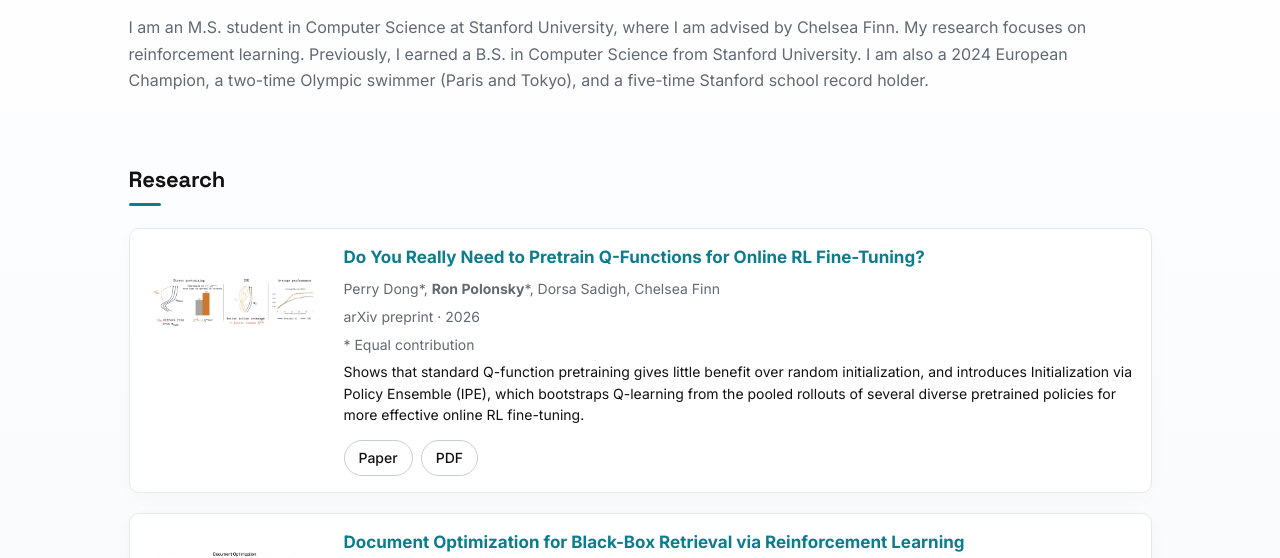
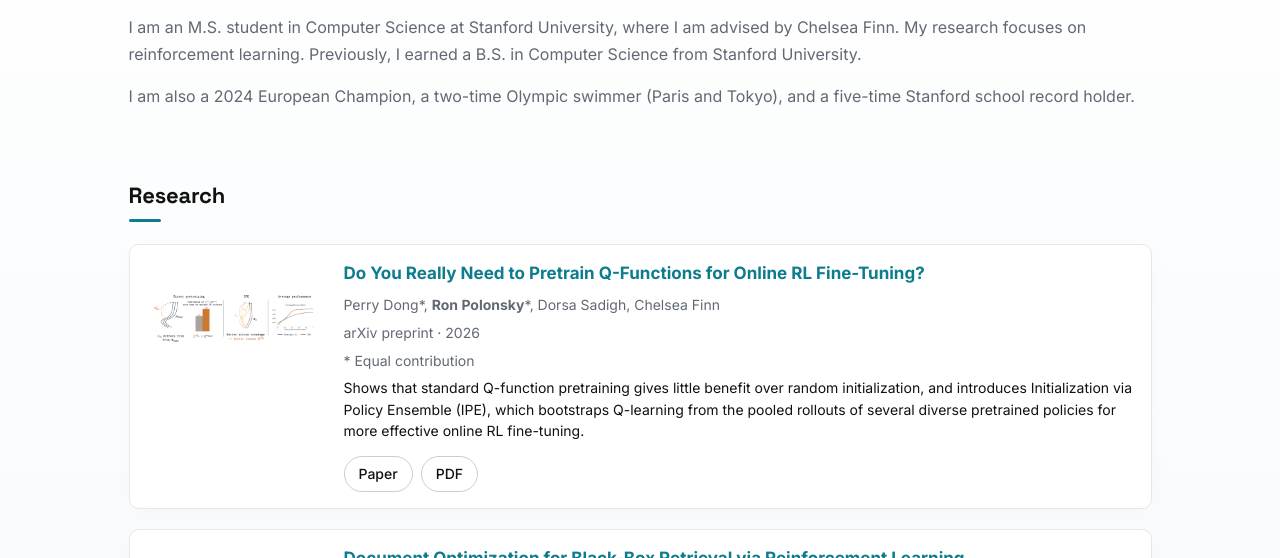
Before and after one commit to ronpolonsky/ronpolonsky.github.io, a plain HTML site: page index.html in a window 1280 px wide. Shown: the part 165-723 px from the top of the page. Drawn offline with Linux system fonts and the light colour scheme.

Commit message:
Split biography into paragraphs

```diff
--- a/content.js
+++ b/content.js
@@ -1,6 +1,9 @@
 // Add your actual details here. Text is rendered as text, not HTML.
 window.siteContent = {
-  bio: 'I am an M.S. student in Computer Science at Stanford University, where I am advised by Chelsea Finn. My research focuses on reinforcement learning. Previously, I earned a B.S. in Computer Science from Stanford University. I am also a 2024 European Champion, a two-time Olympic swimmer (Paris and Tokyo), and a five-time Stanford school record holder.',
+  bio: [
+    'I am an M.S. student in Computer Science at Stanford University, where I am advised by Chelsea Finn. My research focuses on reinforcement learning. Previously, I earned a B.S. in Computer Science from Stanford University.',
+    'I am also a 2024 European Champion, a two-time Olympic swimmer (Paris and Tokyo), and a five-time Stanford school record holder.',
+  ],
   portrait: '', // e.g. assets/portrait.jpg
   links: [],
   researchIntro: '',
--- a/index.html
+++ b/index.html
@@ -10,8 +10,8 @@
   <link href="https://fonts.googleapis.com/css2?family=Inter:wght@400;500;600;700&family=Space+Grotesk:wght@500;600;700&display=swap" rel="stylesheet">
   <script>try { if(localStorage.getItem('theme') === 'dark') document.documentElement.dataset.theme = 'dark'; } catch {}</script>
   <link rel="stylesheet" href="style.css">
-  <script src="content.js?v=achievements2" defer></script>
-  <script src="script.js?v=achievements2" defer></script>
+  <script src="content.js?v=bio-paragraphs" defer></script>
+  <script src="script.js?v=bio-paragraphs" defer></script>
 </head>
 <body>
   <a class="skip-link" href="#main">Skip to content</a>
@@ -29,7 +29,7 @@
     <section id="top" class="intro" aria-labelledby="name">
       <div class="intro-text">
         <h1 id="name">Ron Polonsky</h1>
-        <p id="bio" class="muted">Welcome to my personal website. Biography coming soon.</p>
+        <div id="bio" class="muted"><p>Welcome to my personal website. Biography coming soon.</p></div>
         <nav id="profile-links" class="pills" aria-label="Contact and profiles"></nav>
       </div>
     </section>
--- a/script.js
+++ b/script.js
@@ -30,7 +30,12 @@
     image.loading = 'lazy';
     parent.append(image);
   };
-  if (data.bio) document.getElementById('bio').textContent = data.bio;
+  if (data.bio) {
+    const bio = document.getElementById('bio');
+    if (Array.isArray(data.bio)) {
+      bio.replaceChildren(...data.bio.map(paragraph => el('p', '', paragraph)));
+    } else bio.textContent = data.bio;
+  }
   if (data.portrait) {
     const portrait = document.getElementById('portrait');
     portrait.replaceChildren();
```
